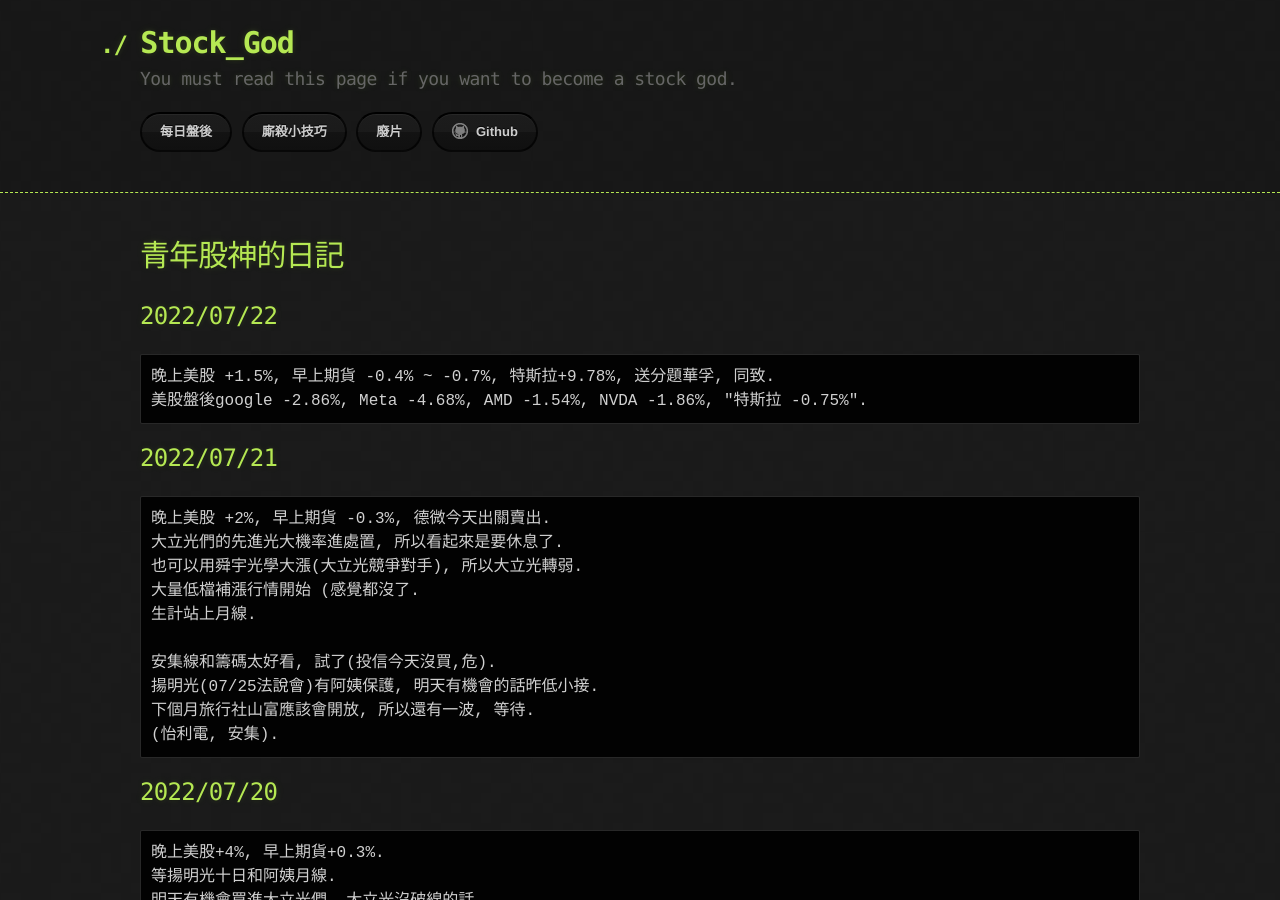
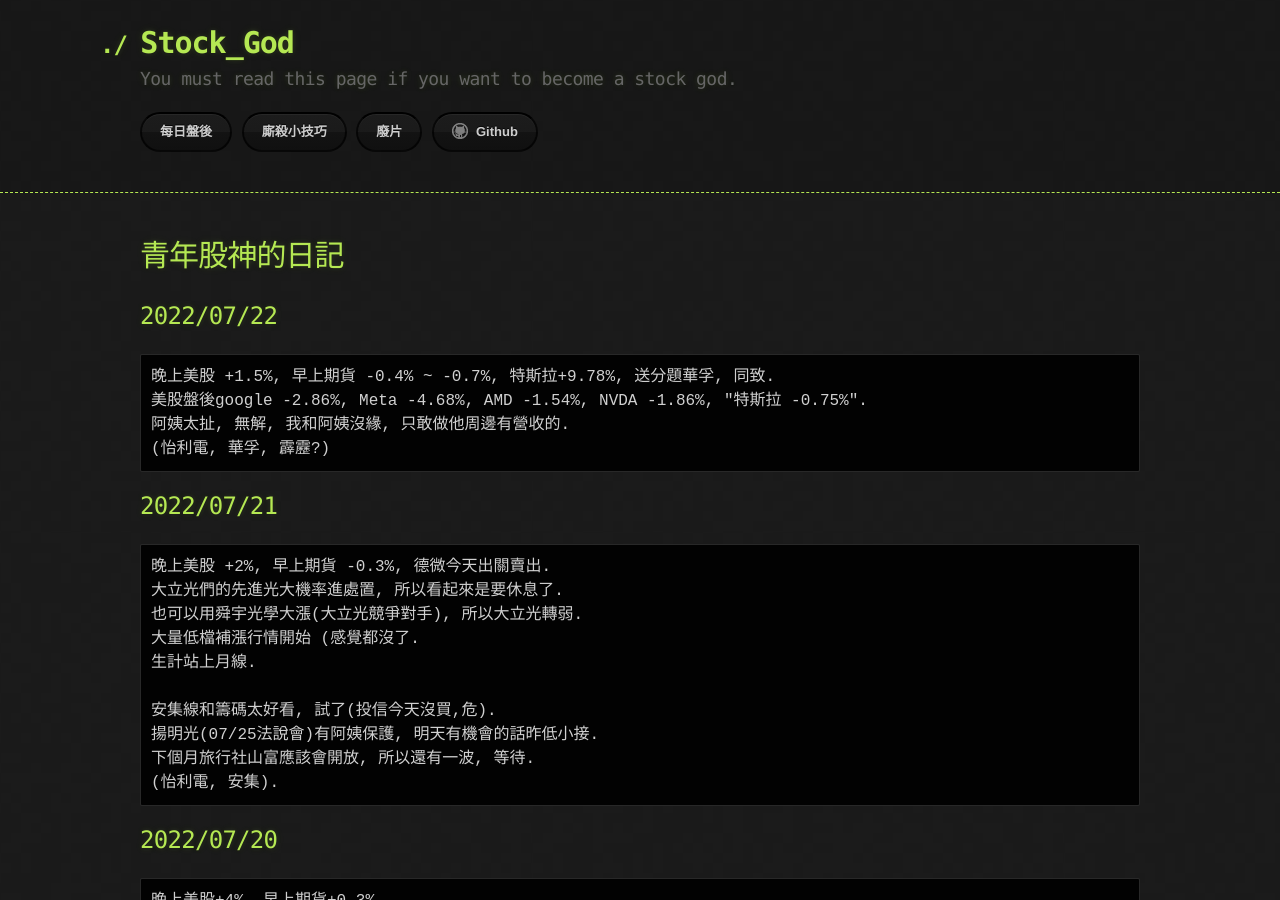
Before and after one commit to lepg5487/Stock_God, a Jekyll site: the page built from index.md, in a window 1280 px wide and 900 px high. Built offline with Jekyll 4.4.1, drawn with Linux system fonts in a browser that asks for light colours; our own code applies the rules of GitHub Pages for plain Markdown files.

Commit message:
Update index.md

````diff
--- a/index.md
+++ b/index.md
@@ -7,6 +7,8 @@ layout: testlayouts
 ```
 晚上美股 +1.5%, 早上期貨 -0.4% ~ -0.7%, 特斯拉+9.78%, 送分題華孚, 同致.
 美股盤後google -2.86%, Meta -4.68%, AMD -1.54%, NVDA -1.86%, "特斯拉 -0.75%".
+阿姨太扯, 無解, 我和阿姨沒緣, 只敢做他周邊有營收的.
+(怡利電, 華孚, 霹靂?)
 ```
 
 ## 2022/07/21
````
